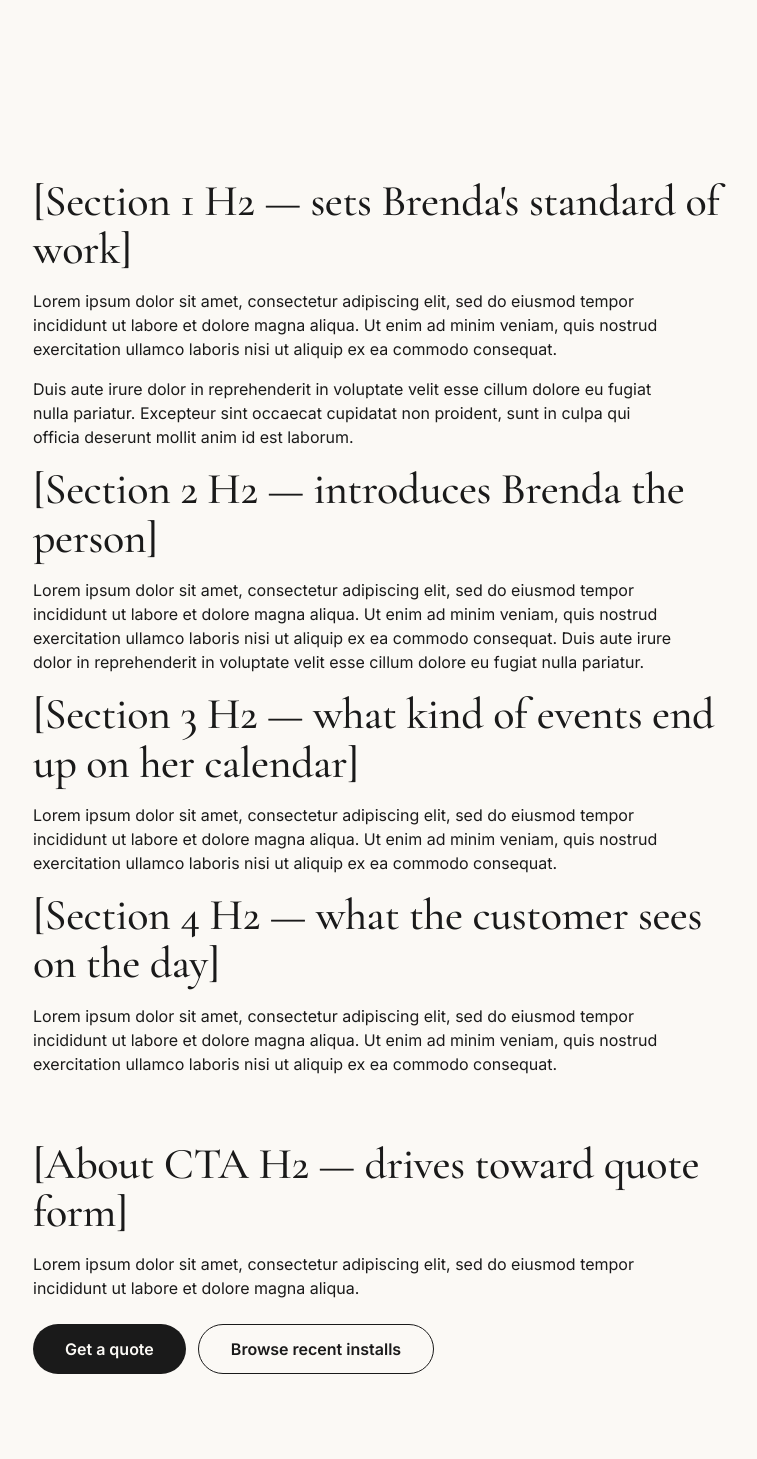
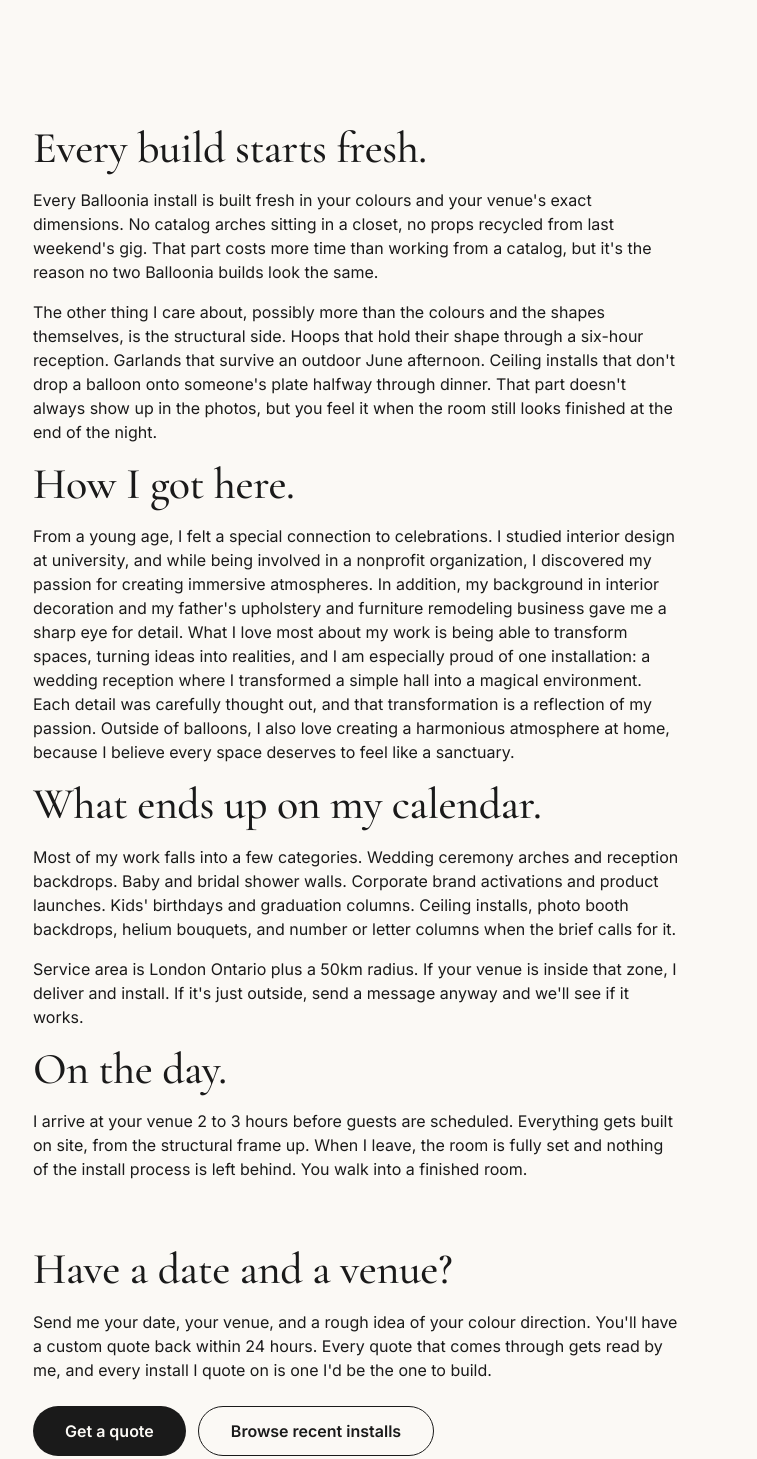
Before and after one commit to chagaqi/balloonia-website, an Astro site: page /about in a window 1280 px wide. Shown: the part 640-2099 px from the top of the page, without its empty margins (247-1004 px from the left). Built offline with nearby package versions, Linux system fonts and the light colour scheme; Astro itself is replaced by a stand-in of ours; no server answers.

Commit message:
About page: ship final copy from Brenda
Replaces lorem ipsum scaffold with the real about-page copy: first-person voice,
warm and approachable, no credentialing. Covers Brenda's design background,
structural-quality emphasis, service area, and day-of arrival logistics.

```diff
--- a/src/pages/about.astro
+++ b/src/pages/about.astro
@@ -5,7 +5,7 @@ import CTAButton from '../components/CTAButton.astro';
 
 <BaseLayout
   topic="About Brenda"
-  description="The artist behind Balloonia Events. Custom balloon installations built in London Ontario for weddings, showers, corporate events, birthdays, and graduations."
+  description="Meet Brenda, the artist behind Balloonia Events. A one-artist studio in London Ontario building custom balloon installations for weddings, showers, corporate events, birthdays, and graduations."
   breadcrumbs={[
     { name: 'Home', url: '/' },
     { name: 'About', url: '/about' },
@@ -13,43 +13,46 @@ import CTAButton from '../components/CTAButton.astro';
 >
   <section class="about-hero section">
     <div class="container container-narrow">
-      <p class="eyebrow">[About eyebrow]</p>
-      <h1>[About H1 — Brenda's name or the page hook]</h1>
+      <p class="eyebrow">Meet Brenda</p>
+      <h1>Hi, I'm Brenda.</h1>
       <p class="lede">
-        Lorem ipsum dolor sit amet, consectetur adipiscing elit, sed do eiusmod tempor incididunt ut labore et dolore magna aliqua. Ut enim ad minim veniam, quis nostrud exercitation ullamco laboris nisi ut aliquip ex ea commodo consequat.
+        Balloonia is a one-artist studio in London Ontario. I'm the one who reads your brief, designs the build, sources the colours, and shows up to install on the day. Every arch, wall, ceiling install, and bouquet that goes out under the Balloonia name was built by me, in this studio, for your specific event.
       </p>
     </div>
   </section>
 
   <section class="about-body section">
     <div class="container container-narrow">
-      <h2>[Section 1 H2 — sets Brenda's standard of work]</h2>
+      <h2>Every build starts fresh.</h2>
       <p>
-        Lorem ipsum dolor sit amet, consectetur adipiscing elit, sed do eiusmod tempor incididunt ut labore et dolore magna aliqua. Ut enim ad minim veniam, quis nostrud exercitation ullamco laboris nisi ut aliquip ex ea commodo consequat.
+        Every Balloonia install is built fresh in your colours and your venue's exact dimensions. No catalog arches sitting in a closet, no props recycled from last weekend's gig. That part costs more time than working from a catalog, but it's the reason no two Balloonia builds look the same.
       </p>
       <p>
-        Duis aute irure dolor in reprehenderit in voluptate velit esse cillum dolore eu fugiat nulla pariatur. Excepteur sint occaecat cupidatat non proident, sunt in culpa qui officia deserunt mollit anim id est laborum.
+        The other thing I care about, possibly more than the colours and the shapes themselves, is the structural side. Hoops that hold their shape through a six-hour reception. Garlands that survive an outdoor June afternoon. Ceiling installs that don't drop a balloon onto someone's plate halfway through dinner. That part doesn't always show up in the photos, but you feel it when the room still looks finished at the end of the night.
       </p>
 
-      <h2>[Section 2 H2 — introduces Brenda the person]</h2>
+      <h2>How I got here.</h2>
       <p>
-        Lorem ipsum dolor sit amet, consectetur adipiscing elit, sed do eiusmod tempor incididunt ut labore et dolore magna aliqua. Ut enim ad minim veniam, quis nostrud exercitation ullamco laboris nisi ut aliquip ex ea commodo consequat. Duis aute irure dolor in reprehenderit in voluptate velit esse cillum dolore eu fugiat nulla pariatur.
+        From a young age, I felt a special connection to celebrations. I studied interior design at university, and while being involved in a nonprofit organization, I discovered my passion for creating immersive atmospheres. In addition, my background in interior decoration and my father's upholstery and furniture remodeling business gave me a sharp eye for detail. What I love most about my work is being able to transform spaces, turning ideas into realities, and I am especially proud of one installation: a wedding reception where I transformed a simple hall into a magical environment. Each detail was carefully thought out, and that transformation is a reflection of my passion. Outside of balloons, I also love creating a harmonious atmosphere at home, because I believe every space deserves to feel like a sanctuary.
       </p>
 
-      <h2>[Section 3 H2 — what kind of events end up on her calendar]</h2>
+      <h2>What ends up on my calendar.</h2>
       <p>
-        Lorem ipsum dolor sit amet, consectetur adipiscing elit, sed do eiusmod tempor incididunt ut labore et dolore magna aliqua. Ut enim ad minim veniam, quis nostrud exercitation ullamco laboris nisi ut aliquip ex ea commodo consequat.
+        Most of my work falls into a few categories. Wedding ceremony arches and reception backdrops. Baby and bridal shower walls. Corporate brand activations and product launches. Kids' birthdays and graduation columns. Ceiling installs, photo booth backdrops, helium bouquets, and number or letter columns when the brief calls for it.
+      </p>
+      <p>
+        Service area is London Ontario plus a 50km radius. If your venue is inside that zone, I deliver and install. If it's just outside, send a message anyway and we'll see if it works.
       </p>
 
-      <h2>[Section 4 H2 — what the customer sees on the day]</h2>
+      <h2>On the day.</h2>
       <p>
-        Lorem ipsum dolor sit amet, consectetur adipiscing elit, sed do eiusmod tempor incididunt ut labore et dolore magna aliqua. Ut enim ad minim veniam, quis nostrud exercitation ullamco laboris nisi ut aliquip ex ea commodo consequat.
+        I arrive at your venue 2 to 3 hours before guests are scheduled. Everything gets built on site, from the structural frame up. When I leave, the room is fully set and nothing of the install process is left behind. You walk into a finished room.
       </p>
 
       <div class="about-cta-wrap">
-        <h2>[About CTA H2 — drives toward quote form]</h2>
+        <h2>Have a date and a venue?</h2>
         <p>
-          Lorem ipsum dolor sit amet, consectetur adipiscing elit, sed do eiusmod tempor incididunt ut labore et dolore magna aliqua.
+          Send me your date, your venue, and a rough idea of your colour direction. You'll have a custom quote back within 24 hours. Every quote that comes through gets read by me, and every install I quote on is one I'd be the one to build.
         </p>
         <div class="about-cta">
           <CTAButton href="/quote" variant="primary" size="lg">Get a quote</CTAButton>
```
